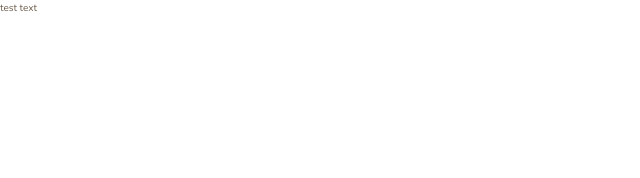
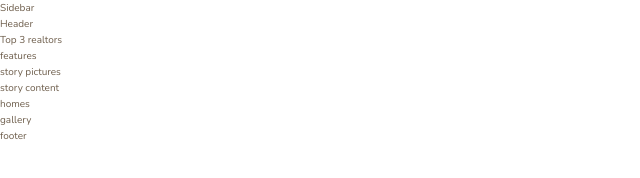
Before and after one commit to dcc5235/Grid_Homes, a website: page index.html in a window 1280 px wide. Shown: the whole page, without its empty margins (0-640 px from the left). Drawn offline with nearby package versions, Linux system fonts and the light colour scheme.

Commit message:
added layout markup

```diff
--- a/index.html
+++ b/index.html
@@ -14,7 +14,41 @@
 </head>
 
 <body class="container">
-    test text
+    <div class="sidebar">
+        Sidebar
+    </div>
+
+    <header class="header">
+        Header
+    </header>
+
+    <div class="realtors">
+        Top 3 realtors
+    </div>
+
+    <section class="features">
+        features
+    </section>
+
+    <div class="story__pictures">
+        story pictures
+    </div>
+
+    <div class="story__content">
+        story content
+    </div>
+
+    <section class="homes">
+        homes
+    </section>
+
+    <section class="gallery">
+        gallery
+    </section>
+
+    <footer class="footer">
+        footer
+    </footer>
 </body>
 
 </html>
```
